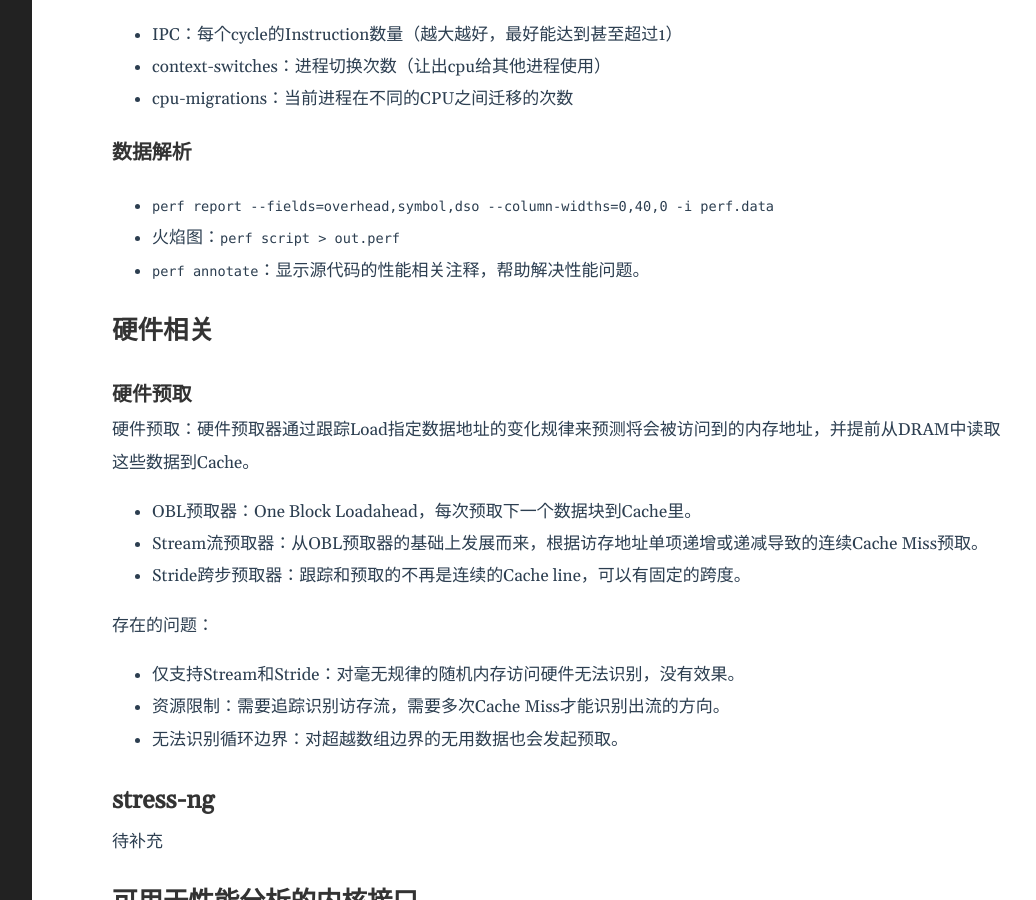
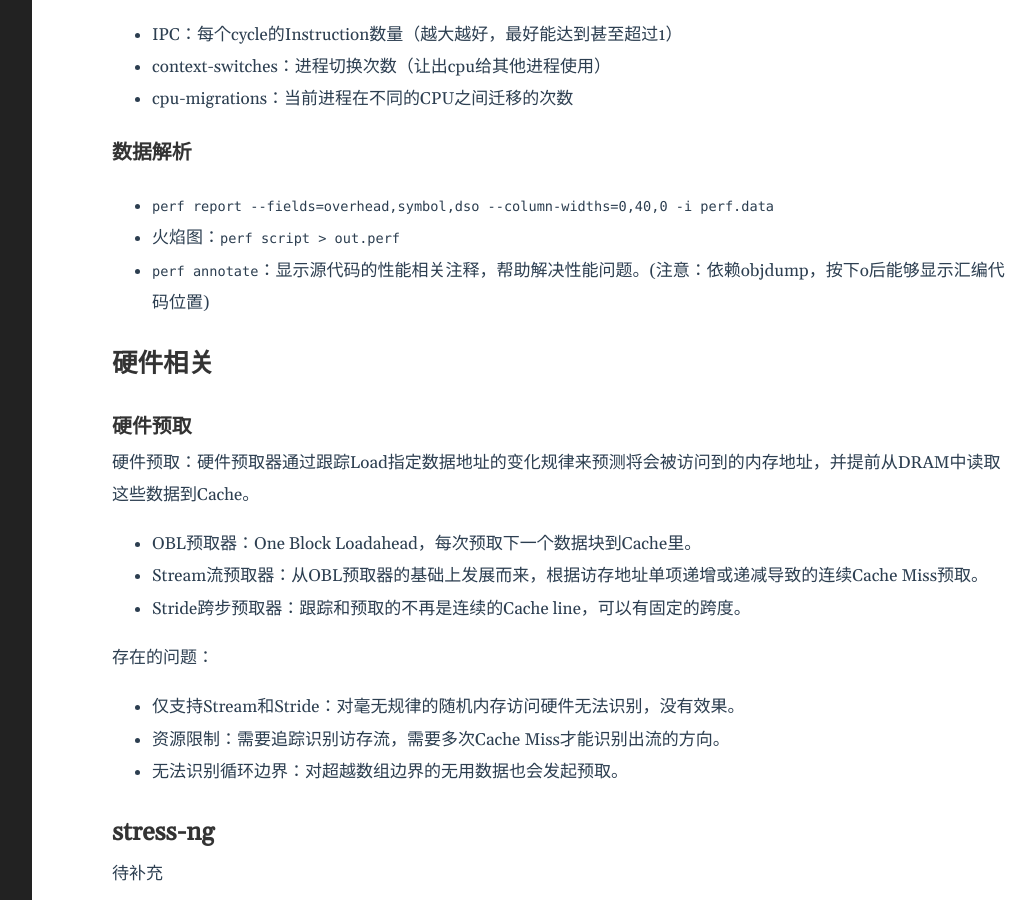
Before and after one commit to lclgo/lclgo.github.io, a Jekyll site: the page built from _posts/kernel/2024-09-28-performance.md, in a window 1280 px wide and 900 px high, scrolled down 1728 px. Shown: the whole window, without its empty margins (188-1224 px from the left). Built offline with Jekyll 4.4.1, drawn with Linux system fonts in a browser that asks for light colours.

Commit message:
add notes

```diff
--- a/_posts/kernel/2024-09-28-performance.md
+++ b/_posts/kernel/2024-09-28-performance.md
@@ -65,7 +65,7 @@ date: 2024-09-28 15:00:00 +0800
 
 * `perf report --fields=overhead,symbol,dso --column-widths=0,40,0 -i perf.data`
 * 火焰图：`perf script > out.perf`
-* `perf annotate`：显示源代码的性能相关注释，帮助解决性能问题。
+* `perf annotate`：显示源代码的性能相关注释，帮助解决性能问题。(注意：依赖objdump，按下o后能够显示汇编代码位置)
 
 ## 硬件相关
 
```
